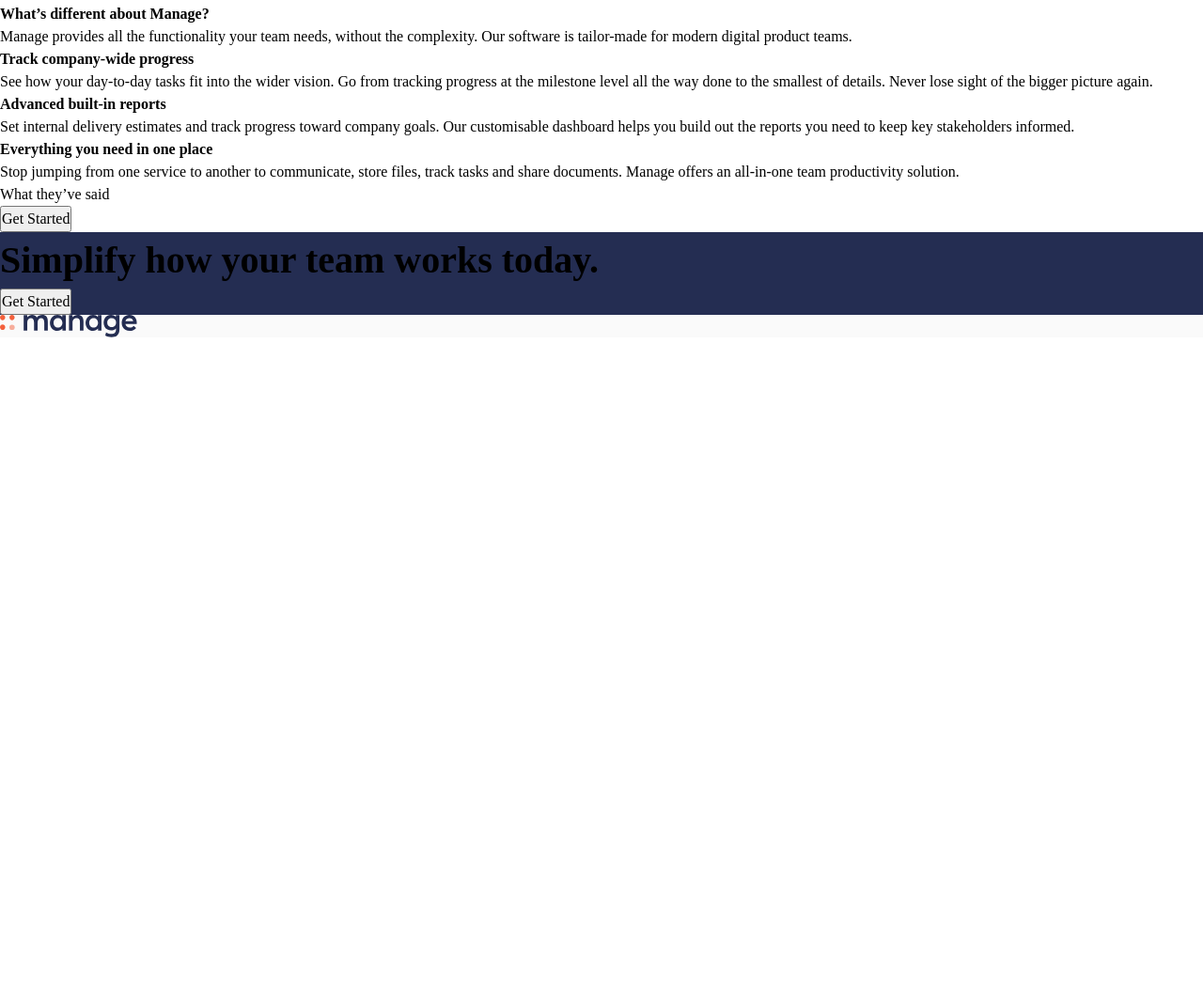
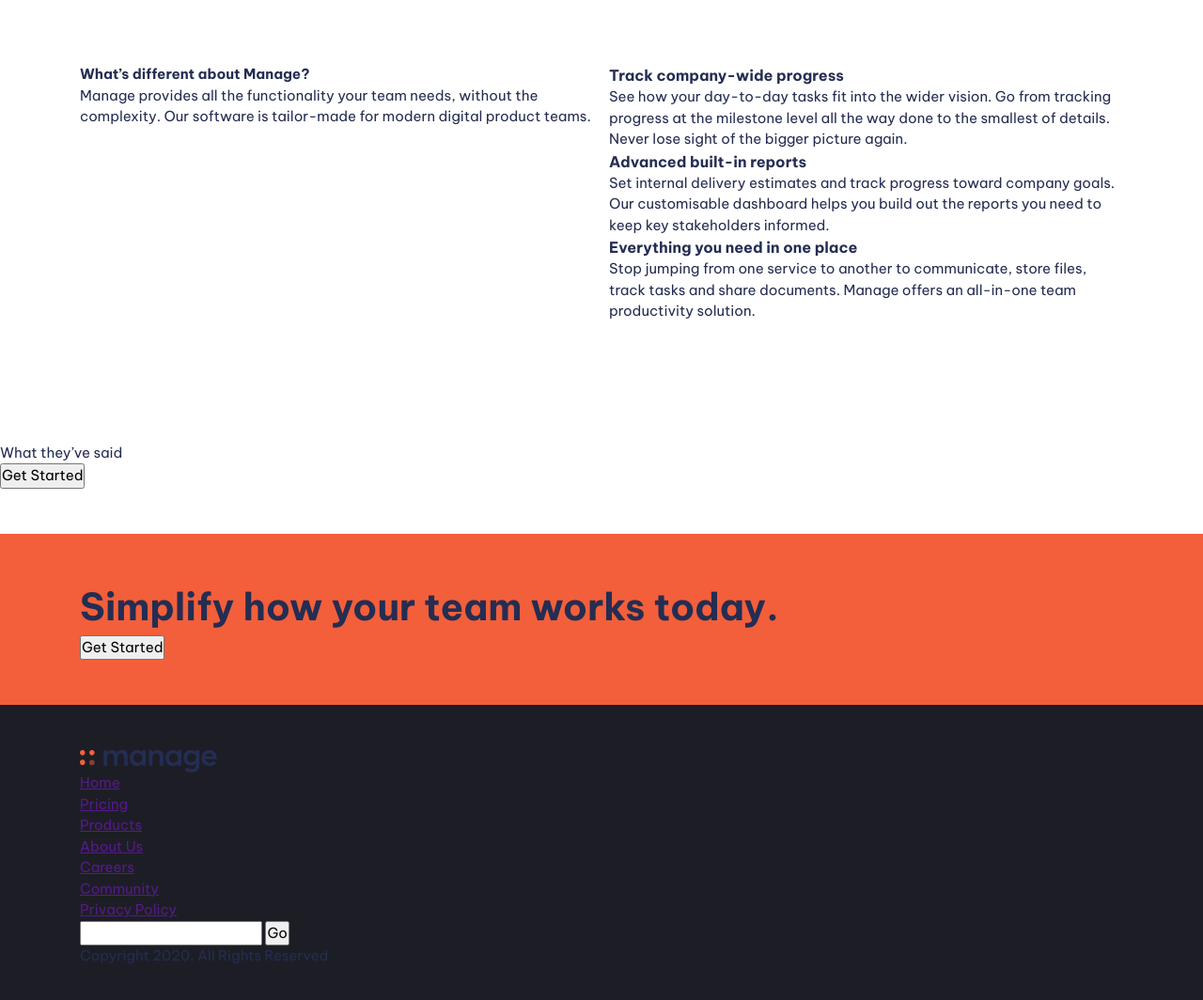
Before and after one commit to subhambijarnia/fem-manage-landing-page, a website built with Vite: page index.html in a window 1280 px wide. Shown: the part 830-1894 px from the top of the page at 94% size. Before the commit the page ends 1189 px from the top, so only its background shows below. Built offline with nearby package versions, Linux system fonts and the light colour scheme.

Commit message:
fixing responsive css

```diff
--- a/index.html
+++ b/index.html
@@ -17,7 +17,7 @@
     <div class="container">
       <a href="#"><img src="images/logo.svg" alt="ManageLogo"></a>
       <nav class="primary-navigation">
-        <ul role="list" class="nav-list">
+        <ul aria-label="Primary" role="list" class="nav-list">
           <li><a href="#">Pricing</a></li>
           <li><a href="#">Product</a></li>
           <li><a href="#">About Us</a></li>
@@ -30,7 +30,7 @@
   </header>
 
   <main>
-    <section>
+    <section class="padding-block-900">
       <div class="container">
         <div class="even-column">
           <div>
@@ -53,7 +53,7 @@
       </div>
     </section>
 
-    <section>
+    <section class="padding-block-900">
       <div class="container">
         <div class="even-column">
           <div>
@@ -98,7 +98,7 @@
       </div>
     </section>
 
-    <section class="carousel">
+    <section class="carousel | padding-block-700">
       <h2 class="fs-secondary-heading">
         What they’ve said
       </h2>
@@ -106,7 +106,7 @@
       <button class="buittn">Get Started</button>
     </section>
 
-    <section class="cta | bg-primary-400 text-neatral-100">
+    <section class="cta | padding-block-700 bg-accent-400 text-neatral-100">
       <div class="container">
         <div class="even-columns">
           <div>
@@ -120,7 +120,7 @@
     </section>
   </main>
 
-  <footer class="bg-neutral-900 text-neatral-100">
+  <footer class="padding-block-700 bg-neutral-900 text-neatral-100">
     <div class="container">
       <div class="even-columns">
         <div>
@@ -135,18 +135,24 @@
         </div>
         <div>
           <nav class="footer-nav">
-            <ul role="list">
-              <li><a href=""></a></li>
-              <li><a href=""></a></li>
-              <li><a href=""></a></li>
-              <li><a href=""></a></li>
-              <li><a href=""></a></li>
-              <li><a href=""></a></li>
-              <li><a href=""></a></li>
+            <ul aria-label="Footer" role="list">
+              <li><a href="">Home</a></li>
+              <li><a href="">Pricing</a></li>
+              <li><a href="">Products</a></li>
+              <li><a href="">About Us</a></li>
+              <li><a href="">Careers</a></li>
+              <li><a href="">Community</a></li>
+              <li><a href="">Privacy Policy</a></li>
             </ul>
           </nav>
         </div>
-        <div></div>
+        <div>
+          <form action="">
+            <input type="email">
+            <button class="button">Go</button>
+            <p>Copyright 2020. All Rights Reserved</p>
+          </form>
+        </div>
       </div>
     </div>
   </footer>
--- a/style.css
+++ b/style.css
@@ -6,8 +6,8 @@
   --clr-primary-400: hsl(228, 39%, 23%);
 
 
-  --clr-neutral-100: hsl(233, 12%, 13%);
-  --clr-neutral-900: hsl(0, 0%, 98%);
+  --clr-neutral-900: hsl(233, 12%, 13%);
+  --clr-neutral-100: hsl(0, 0%, 100%);
 
   --ff-primary: 'Be Vietnam Pro', sans-serif;
 
@@ -31,6 +31,16 @@
   --fs-secondry-heading: var(--fs-700);
   --fs-nav: var(--fs-500);
   --fs-button: var(--fs-300);
+
+  --size-100: .25rem;
+  --size-200: .5rem;
+  --size-300: .75rem;
+  --size-400: 1rem;
+  --size-500: 1.5rem;
+  --size-600: 2rem;
+  --size-700: 3rem;
+  --size-800: 4rem;
+  --size-900: 5rem;
 }
 
 @media(min-width:50em) {
@@ -193,3 +203,38 @@
 .fs-600 {
   font-size: var(--fs-600)
 }
+
+.padding-block-900 {
+  padding-block: var(--size-900);
+}
+
+.padding-block-700 {
+  padding-block: var(--size-700);
+}
+
+.container {
+  --max-width: 1110px;
+  --padding: 1rem;
+
+  width: min(var(--max-width), 100% - (var(--padding) * 2));
+  margin-inline: auto;
+}
+
+.even-column{
+  display: grid;
+  gap: 1rem;
+}
+
+@media (min-width: 50em) {
+  .even-column{
+    grid-auto-flow: column;
+    grid-auto-columns: 1fr;
+  }
+}
+
+/* general styling */
+body {
+  font-size: var(--fs-body);
+  font-family: var(--ff-body);
+  color: var(--clr-primary-400);
+}
```
